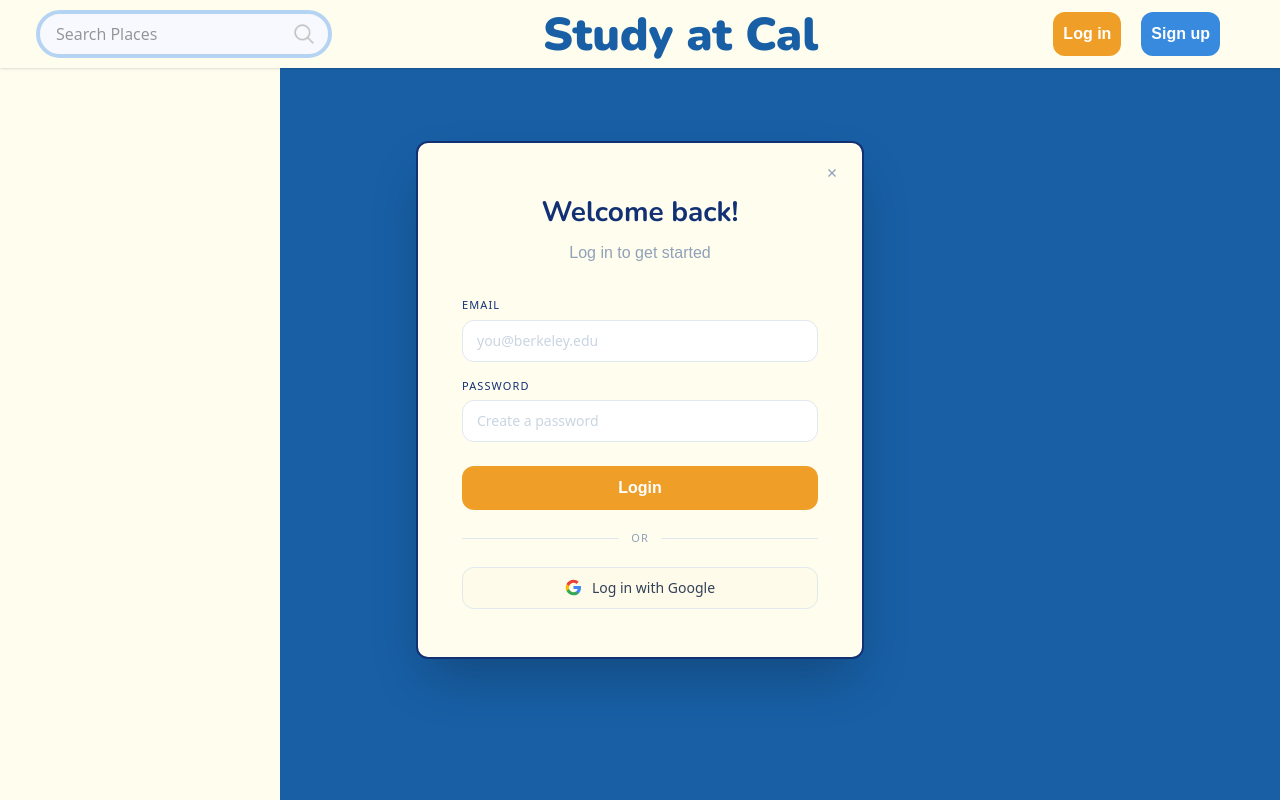
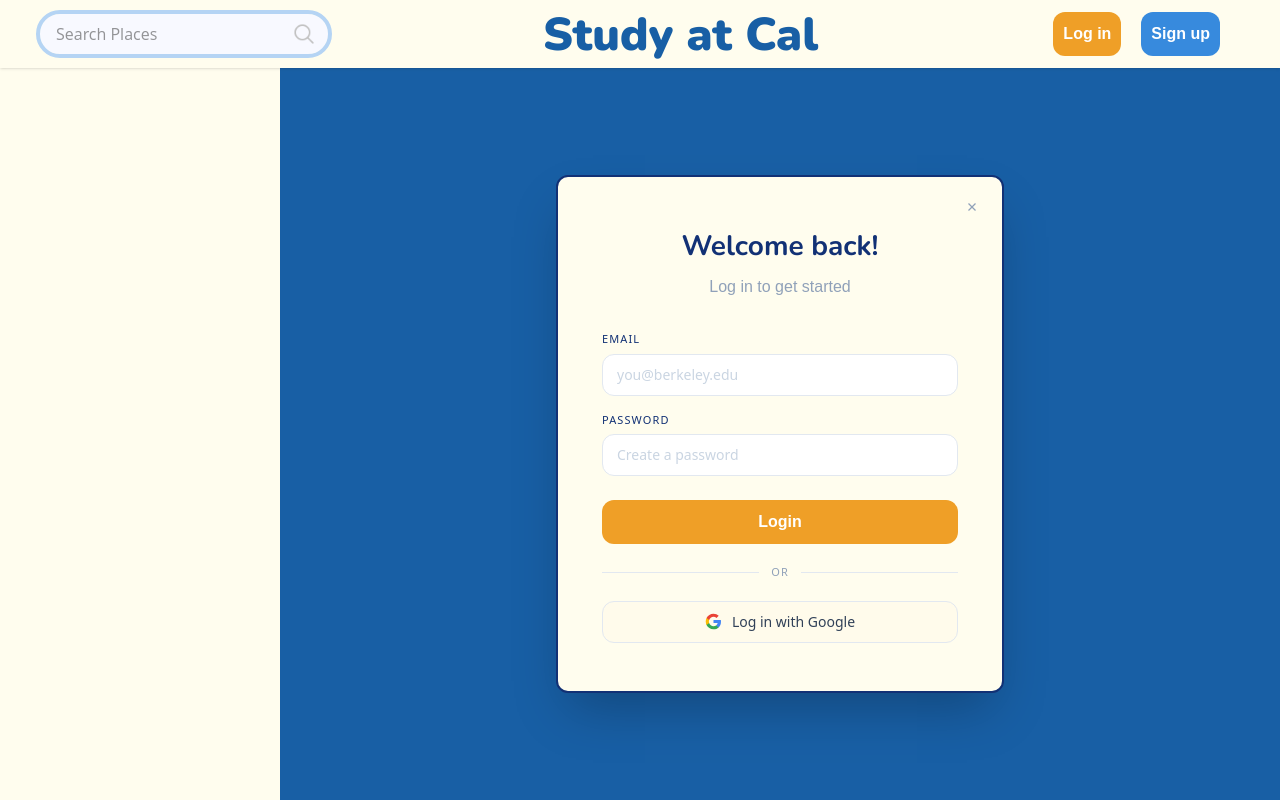
Before and after one commit to elMarMar/studyatcal-deployable, a Next.js app: page /login in a window 1280 px wide. Built offline with nearby package versions, Linux system fonts and the light colour scheme; no server answers; a web font is replaced by a local one.

Commit message:
style login form and fix div issues

```diff
--- a/app/(auth)/login/page.tsx
+++ b/app/(auth)/login/page.tsx
@@ -1,5 +1,11 @@
 import LoginForm from "@/app/components/LoginForm";
 
 export default function Login() {
-  return <LoginForm/>
+  return (
+
+  <div className="min-h-[100%] flex items-center justify-center">
+    <LoginForm/>
+  </div>
+
+  );
 }
--- a/app/components/LoginForm.tsx
+++ b/app/components/LoginForm.tsx
@@ -29,7 +29,7 @@
   };
 
   return (
-    <div className="fixed inset-0 flex items-center justify-center z-50">
+    <div className="min-w-3xl flex items-center justify-center z-50">
       <div className="relative bg-[#FFFDEE] rounded-xl border border-[#123175] border-2 w-full max-w-md px-11 py-12 shadow-2xl">
         <button className="absolute top-4 right-4 w-7 h-7 flex items-center justify-center rounded-full text-slate-400 hover:bg-blue-900/10 hover:text-blue-900 transition-colors"
           onClick={() => router.push("/")}>
```
